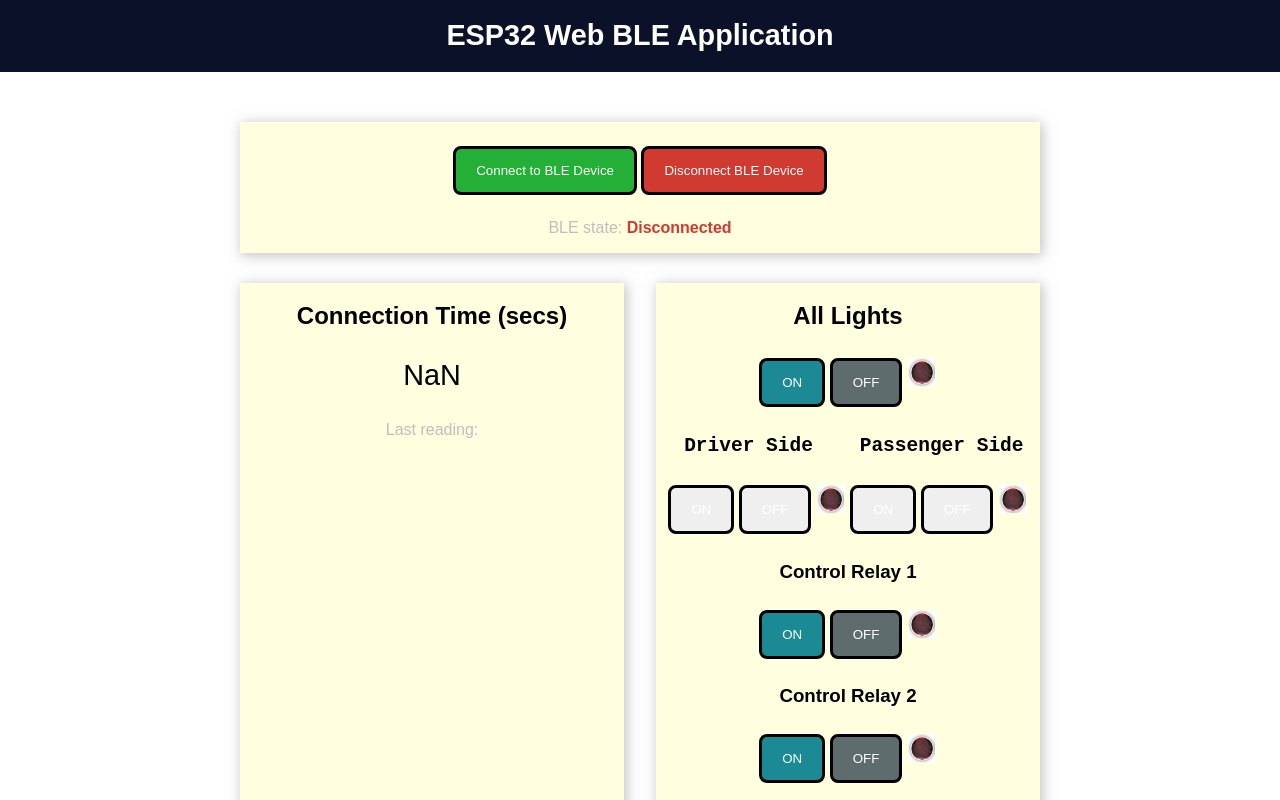
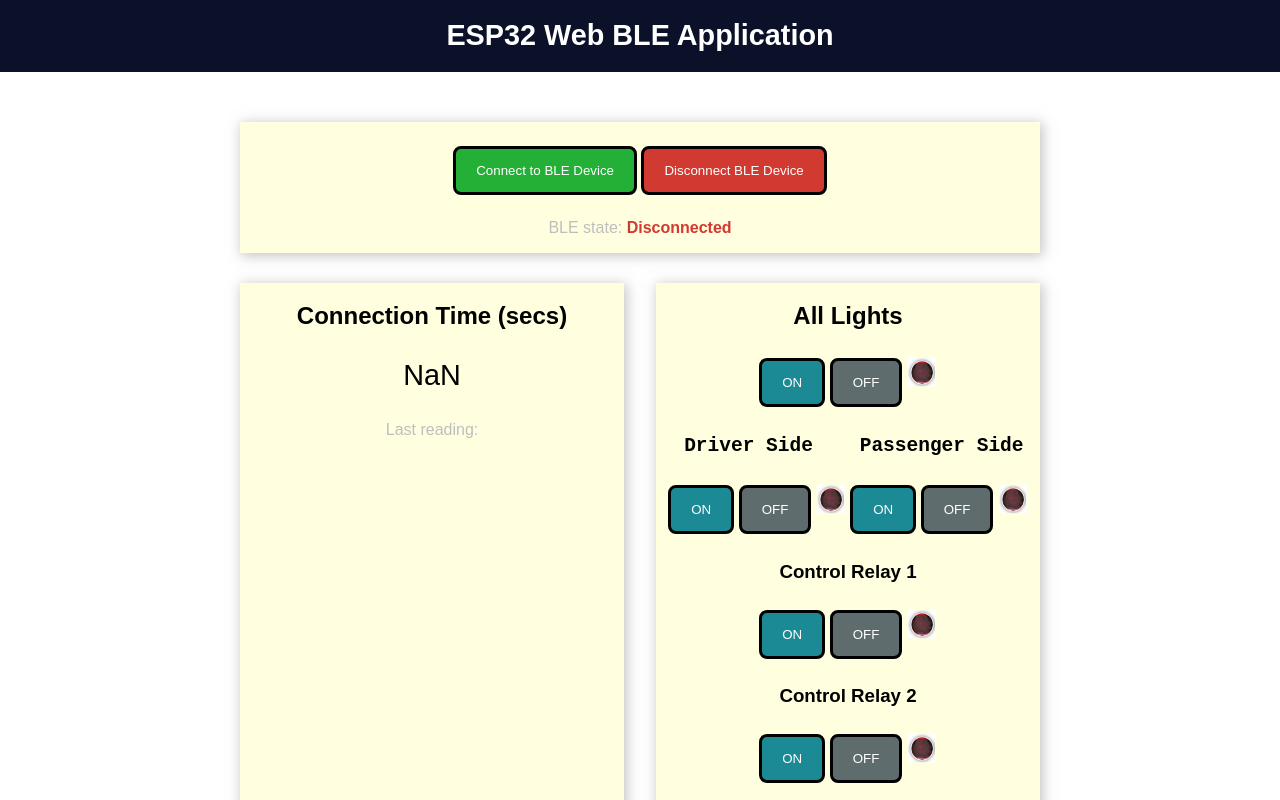
Before and after one commit to Ste7of1/Misc-Mammoth, a plain HTML site: page index.html in a window 1280 px wide. Shown: the top 800 px of the page. Drawn offline with Linux system fonts and the light colour scheme.

Commit message:
Add files via upload

```diff
--- a/style.css
+++ b/style.css
@@ -47,6 +47,22 @@ button {
 }
 
 .offButton{
+    background-color: #5f6c6d;
+}
+
+.DSonButton{
+    background-color: #1b8a94;
+}
+
+.DSoffButton{
+    background-color: #5f6c6d;
+}
+
+.PSonButton{
+    background-color: #1b8a94;
+}
+
+.PSoffButton{
     background-color: #5f6c6d;
 }
 
```
